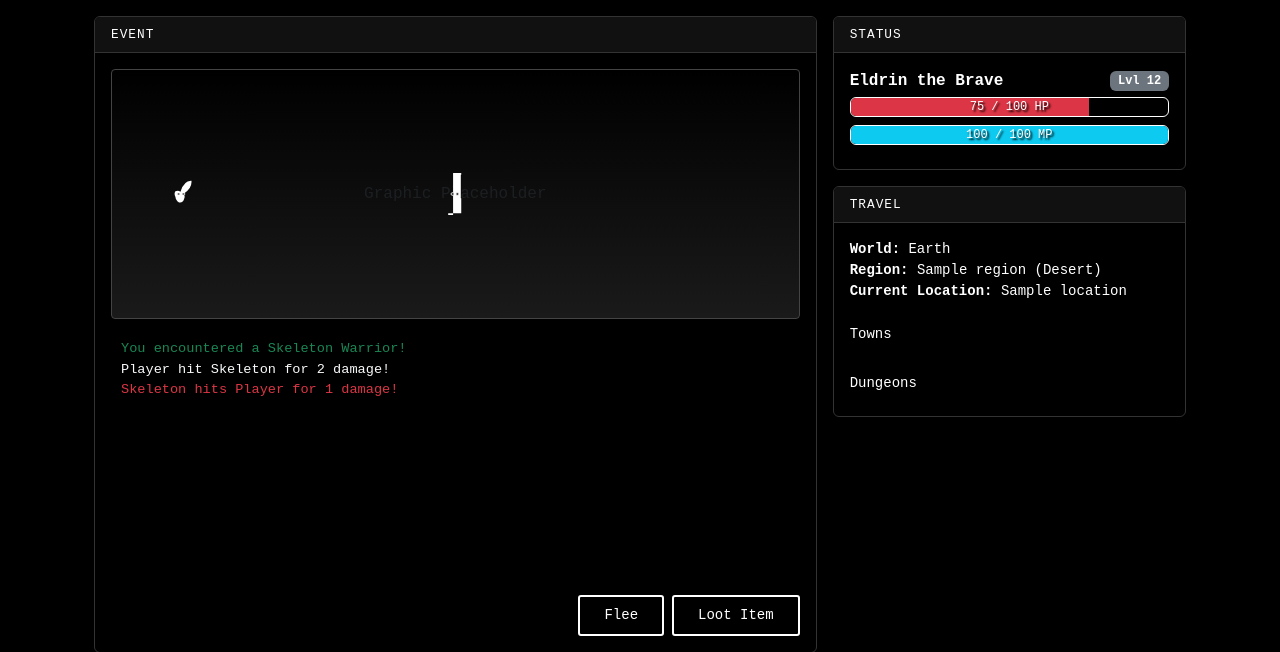
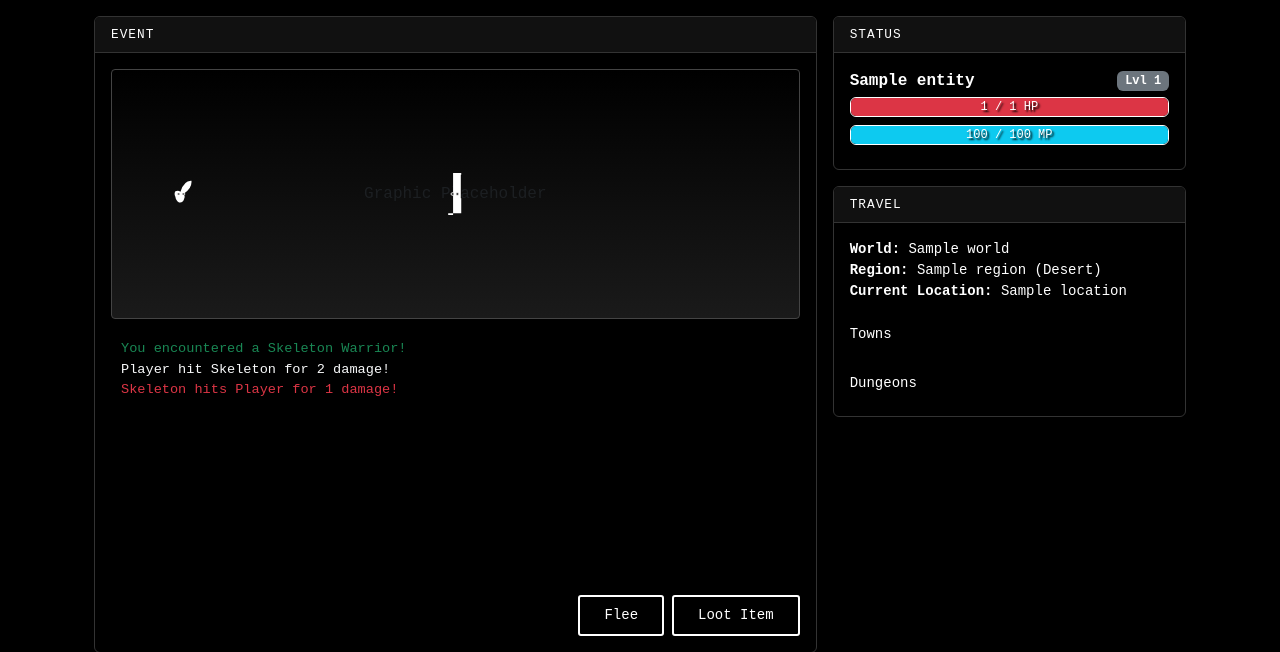
Before and after one commit to jokodev901/qumud, a Django app: page /map in a window 1280 px wide. Shown: the part 59-711 px from the top of the page. Run offline with Django 5.2, Linux system fonts and the light colour scheme; a user stored in the database is signed in; tables that the repository leaves empty hold one stand-in row (values such as "Sample post"); data that the repository does not hold is empty; some libraries are stand-ins or nearby versions.

Commit message:
Added status updating, abstraced out some common queries like region chat and region player list to functions

```diff
--- a/world/models.py
+++ b/world/models.py
@@ -95,6 +95,7 @@ class Entity(models.Model):
     max_targets = models.IntegerField(default=1)
     position = models.IntegerField(default=None, null=True, db_index=True)
     level = models.IntegerField(default=1)
+    new_status = models.BooleanField(default=False)
 
     target = models.ForeignKey('Entity', null=True, blank=True, on_delete=models.SET_NULL, related_name='targeted_by')
     owner = models.ForeignKey(User, null=True, blank=True, on_delete=models.CASCADE, related_name='user_characters')
@@ -109,6 +110,23 @@ class Entity(models.Model):
         verbose_name_plural = 'entities'
 
 
+class EnemyTemplate(models.Model):
+    svg = models.TextField()
+    name = models.CharField('Name', max_length=32)
+    max_health = models.IntegerField(default=1)
+    attack_range = models.IntegerField(default=1)
+    attack_damage = models.IntegerField(default=1)
+    speed = models.IntegerField(default=1)
+    initiative = models.IntegerField(default=0)
+    max_targets = models.IntegerField(default=1)
+    level = models.IntegerField(default=1)
+
+    location = models.ForeignKey(Location, on_delete=models.CASCADE)
+
+    def __str__(self):
+        return self.name
+
+
 class RegionChatMessage(models.Model):
     sent_at = models.FloatField(default=time.time)
     message = models.TextField()
--- a/world/templates/map.html
+++ b/world/templates/map.html
@@ -36,18 +36,20 @@
             <div id="status-card" class="card mb-3" hx-target="#status-card-body">
                 <div class="card-header">Status</div>
                 <div id="status-card-body" class="card-body">
+                    <div id="status-card-swap">
                         <div class="d-flex justify-content-between align-items-center mb-1">
-                        <span class="fw-bold">Eldrin the Brave</span>
-                        <span class="badge bg-secondary">Lvl 12</span>
+                            <span class="fw-bold">{{ character.name }}</span>
+                            <span class="badge bg-secondary">Lvl {{  character.level }}</span>
                         </div>
                         <div class="progress mb-2 position-relative bg-black border border-white" style="height: 20px;">
                             <div class="progress-bar bg-danger"
                                  role="progressbar"
-                             style="width: 75%;"
-                             aria-valuenow="75"
+                                 style="width: {{ character_health_perc }}%;"
+                                 aria-valuenow="{{ character.health }}"
                                  aria-valuemin="0"
-                             aria-valuemax="100"></div>
-                        <span class="justify-content-center d-flex position-absolute w-100 text-white text-shadow">75 / 100 HP</span>
+                                 aria-valuemax="{{ character.max_health }}"></div>
+                            <span class="justify-content-center d-flex position-absolute w-100 text-white text-shadow">
+                                {{ character.health }} / {{ character.max_health }} HP</span>
                         </div>
                         <div class="progress mb-2 position-relative bg-black border border-white" style="height: 20px;">
                             <div class="progress-bar bg-info"
@@ -56,7 +58,9 @@
                                  aria-valuenow="100"
                                  aria-valuemin="0"
                                  aria-valuemax="100"></div>
-                        <span class="justify-content-center d-flex position-absolute w-100 text-white text-shadow">100 / 100 MP</span>
+                            <span class="justify-content-center d-flex position-absolute w-100 text-white text-shadow">
+                                100 / 100 MP</span>
+                        </div>
                     </div>
                 </div>
             </div>
@@ -64,36 +68,7 @@
             <div id="travel-card" class="card" hx-target="#travel-card-body">
                 <div class="card-header">Travel</div>
                     <div id="travel-card-body" class="card-body">
-                        <div class="small fw-bold">World: <span class="fw-light">Earth</span></div>
-                            <div class="small fw-bold">Region: <span class="fw-light">{{ region }} ({{ region.get_biome_display }})</span></div>
-                            <div class="small fw-bold mb-4">Current Location: <span class="fw-light">{{ current_location }}</span></div>
-
-                            <h6 class="small mb-2">Towns</h6>
-                            <div class="d-flex flex-wrap gap-2 mb-4">
-                            {% for town in towns %}
-                                {% if current_location != town %}
-                                    <a class="btn btn-sm btn-dark-outline"
-                                       hx-post='{% url "travel" %}'
-                                       hx-vals='{"public_id": "{{ town.public_id }}"}'>
-                                       {{ town.name }}
-                                    </a>
-                                {% endif %}
-                            {% endfor %}
-                            </div>
-
-                            <h6 class="small mb-2">Dungeons</h6>
-                            <div class="d-flex flex-wrap gap-2">
-                            {% for dungeon in dungeons %}
-                                {% if current_location != dungeon %}
-                                    <a class="btn btn-sm btn-dark-outline"
-                                       hx-post='{% url "travel" %}'
-                                       hx-vals='{"public_id": "{{ dungeon.public_id }}"}'>
-                                       {{ dungeon.name }} (lvl {{ dungeon.level }})
-                                    </a>
-                                {% endif %}
-                            {% endfor %}
-                            </div>
-                    </div>
+                    {% include 'partials/travel.html' %}
             </div>
         </div>
     </div>
--- a/world/templates/partials/travel.html
+++ b/world/templates/partials/travel.html
@@ -1,4 +1,4 @@
-<div class="small fw-bold">World: <span class="fw-light">Earth</span></div>
+<div class="small fw-bold">World: <span class="fw-light">{{ world }}</span></div>
 <div class="small fw-bold">Region: <span class="fw-light">{{ region }} ({{ region.get_biome_display }})</span></div>
 <div class="small fw-bold mb-4">Current Location: <span class="fw-light">{{ current_location }}</span></div>
 
--- a/world/views.py
+++ b/world/views.py
@@ -27,6 +27,21 @@ def clean_text(text: str) -> str:
     cleaned = re.sub(' +', ' ', cleaned)
 
     return cleaned.strip()
+
+
+def get_region_messages(region: Region, delta: float = 300):
+    messages = (RegionChatMessage.objects.all().select_related('user')
+                .filter(region=region, sent_at__gte=(time.time() - delta)).order_by('-sent_at'))[:50]
+
+    return messages
+
+
+def get_region_players(region: Region):
+    players = (User.objects.all()
+               .filter(entity__location__region=region, last_update__gte=time.time() - 10)
+               .order_by('alias'))
+
+    return players
 
 
 class UserProfileView(LoginRequiredMixin, TemplateView):
@@ -240,24 +255,20 @@ class Map(View):
         try:
             # Do partial processing
             if request.GET.get('trigger', None) == 'update':
-                ticks = math.floor(time.time() - user.last_update)
+                delta = time.time() - user.last_update
+                ticks = math.floor(delta)
 
                 if ticks > 0:
                     partials = []
 
-                    recent_messages = (
-                        RegionChatMessage.objects.all()
-                        .select_related('user')
-                        .filter(region=user.entity.location.region,
-                                sent_at__gte=time.time() - 3600).order_by('-sent_at')
-                    )
+                    recent_messages = get_region_messages(region=user.entity.location.region)
+                    region_players = get_region_players(region=user.entity.location.region)
 
-                    region_players = (
-                        User.objects.all()
-                        .filter(entity__location__region=user.entity.location.region,
-                                last_update__gte=time.time() - 10)
-                        .order_by('alias')
-                    )
+                    if user.entity.new_status:
+                        health_perc = math.floor((user.entity.max_health / user.entity.health) * 100)
+                        context['character'] = user.entity
+                        context['character_health_perc'] = health_perc
+                        partials.append('partials/status.html')
 
                     if recent_messages:
                         context['messages'] = recent_messages
@@ -280,22 +291,14 @@ class Map(View):
             else:
                 context = self.init_location_context(user)
 
-                recent_messages = (
-                    RegionChatMessage.objects.all()
-                    .select_related('user')
-                    .filter(region=user.entity.location.region,
-                            sent_at__gte=time.time() - 3600).order_by('-sent_at')
-                )
-
-                region_players = (
-                    User.objects.all()
-                    .filter(entity__location__region=user.entity.location.region,
-                            last_update__gte=time.time() - 10)
-                    .order_by('alias')
-                )
+                recent_messages = get_region_messages(region=user.entity.location.region)
+                region_players = get_region_players(region=user.entity.location.region)
+                health_perc = math.floor((user.entity.max_health / user.entity.health) * 100)
 
                 context['region_players'] = region_players
                 context['messages'] = recent_messages
+                context['character'] = user.entity
+                context['character_health_perc'] = health_perc
 
                 user.entity.active.last_update = time.time()
                 user.entity.active.save(update_fields=['last_update'])
@@ -312,8 +315,8 @@ class Travel(LoginRequiredMixin, View):
     def post(self, request):
         context = {}
 
-        selected_location = (Location.objects.select_related('region')
-                             .only('region', 'last_event')
+        selected_location = (Location.objects.select_related('region__world')
+                             .only('region', 'last_event', 'world')
                              .get(public_id=request.POST['public_id']))
 
         player_char = (Entity.objects.select_related('location__region')
@@ -338,6 +341,7 @@ class Travel(LoginRequiredMixin, View):
                 context['towns'] = towns
                 context['dungeons'] = dungeons
                 context['region'] = selected_location.region
+                context['world'] = selected_location.region.world
                 context['current_location'] = selected_location
 
                 return render(request, self.template, context)
@@ -349,7 +353,6 @@ class Travel(LoginRequiredMixin, View):
 
 class RegionChat(View):
     template = 'partials/region_chat.html'
-    context = {}
 
     def prep_user(self):
         user = (
@@ -364,6 +367,8 @@ class RegionChat(View):
         if not self.request.user.is_authenticated:
             return redirect('login')
 
+        context = {}
+
         msg = request.POST.get('region-chat-msg', '')
         msg_cleaned = clean_text(msg)
 
@@ -371,9 +376,8 @@ class RegionChat(View):
         region = user.entity.location.region
 
         RegionChatMessage.objects.create(message=msg_cleaned, user=user, region=region)
-        messages = (RegionChatMessage.objects.all().select_related('user')
-                    .filter(region=region, sent_at__gte=(time.time() - 3600)).order_by('-sent_at'))
+        messages = get_region_messages(region=region)
 
-        self.context['messages'] = messages
+        context['messages'] = messages
 
-        return render(request, self.template, self.context)
+        return render(request, self.template, context)
```
Also changed, not shown: world/templates/partials/status.html (+11 -7 lines), world/migrations/0012_entity_new_status.py (added). Lines whose indentation alone changed are shown as unchanged.
